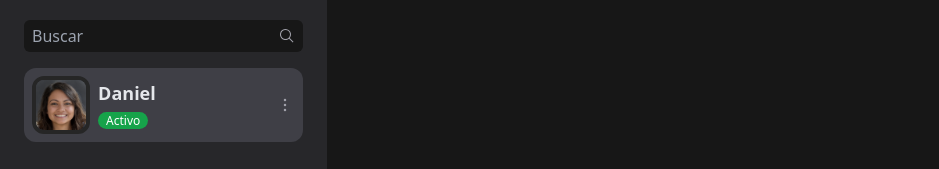
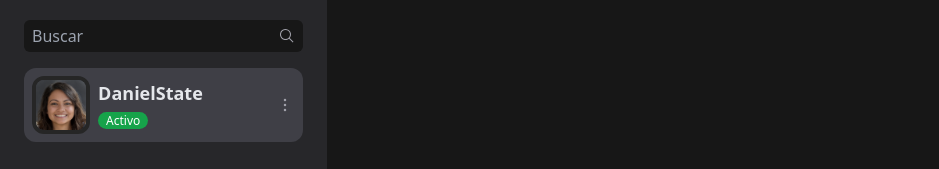
Before and after one commit to dtheran1/vuex-chatapp-platzi, a Vue app: page / in a window 1280 px wide. Shown: the top 169 px of the page, without its empty margins (0-939 px from the left). Built offline with nearby package versions, Linux system fonts and the light colour scheme.

Commit message:
use mapState

```diff
--- a/src/store/index.js
+++ b/src/store/index.js
@@ -2,6 +2,11 @@ import { createStore } from 'vuex'
 
 const store = createStore({
   //
+  state() {
+    return{
+      username: 'DanielState'
+    }
+  }
 })
 
 export default store
--- a/src/views/HomeView.vue
+++ b/src/views/HomeView.vue
@@ -1,9 +1,10 @@
 <script>
-import { RouterView, RouterLink } from 'vue-router'
-import InputSearch from '@/components/InputSearch.vue'
-import ProfileCard from '@/components/ProfileCard.vue'
-import ChatItem from '@/components/ChatItem.vue'
-import store from '../store/store'
+  import { RouterView, RouterLink } from 'vue-router';
+  import InputSearch from '@/components/InputSearch.vue';
+  import ProfileCard from '@/components/ProfileCard.vue';
+  import ChatItem from '@/components/ChatItem.vue';
+  // import store from '../store/store'
+  import { mapState } from 'vuex';
 
   export default {
     components: {
@@ -11,16 +12,16 @@ export default {
       RouterLink,
       InputSearch,
       ProfileCard,
-    ChatItem
+      ChatItem,
     },
     data() {
       return {
-      store,
+        // store,
         search: '',
         profile: {
           username: 'Diana Nerd',
           status: 'active',
-        avatar: '/avatars/avatar.jpg'
+          avatar: '/avatars/avatar.jpg',
         },
         channels: [
           { id: 1, name: 'General', messages: 27 },
@@ -28,12 +29,14 @@ export default {
           { id: 3, name: 'Anuncios', messages: 2 },
           { id: 4, name: 'Proyecto 1', messages: 24 },
           { id: 5, name: 'Non-work', messages: null },
-        { id: 6, name: 'Atención a clientes', messages: 120 }
-      ]
-    }
+          { id: 6, name: 'Atención a clientes', messages: 120 },
+        ],
+      };
     },
-
-}
+    computed: {
+      ...mapState(['username']),
+    },
+  };
 </script>
 
 <template>
@@ -42,10 +45,12 @@ export default {
       <InputSearch v-model="search" />
       <ProfileCard
         :avatar="profile.avatar"
-      :username="store.username"
+        :username="username"
         :status="profile.status"
       />
-    <RouterLink to="/" class="channels-title">Canales <Icon icon="carbon:hashtag" /></RouterLink>
+      <RouterLink to="/" class="channels-title"
+        >Canales <Icon icon="carbon:hashtag"
+      /></RouterLink>
       <div class="channels">
         <ChatItem
           v-for="channel in channels"
```
Lines whose indentation alone changed are shown as unchanged.
